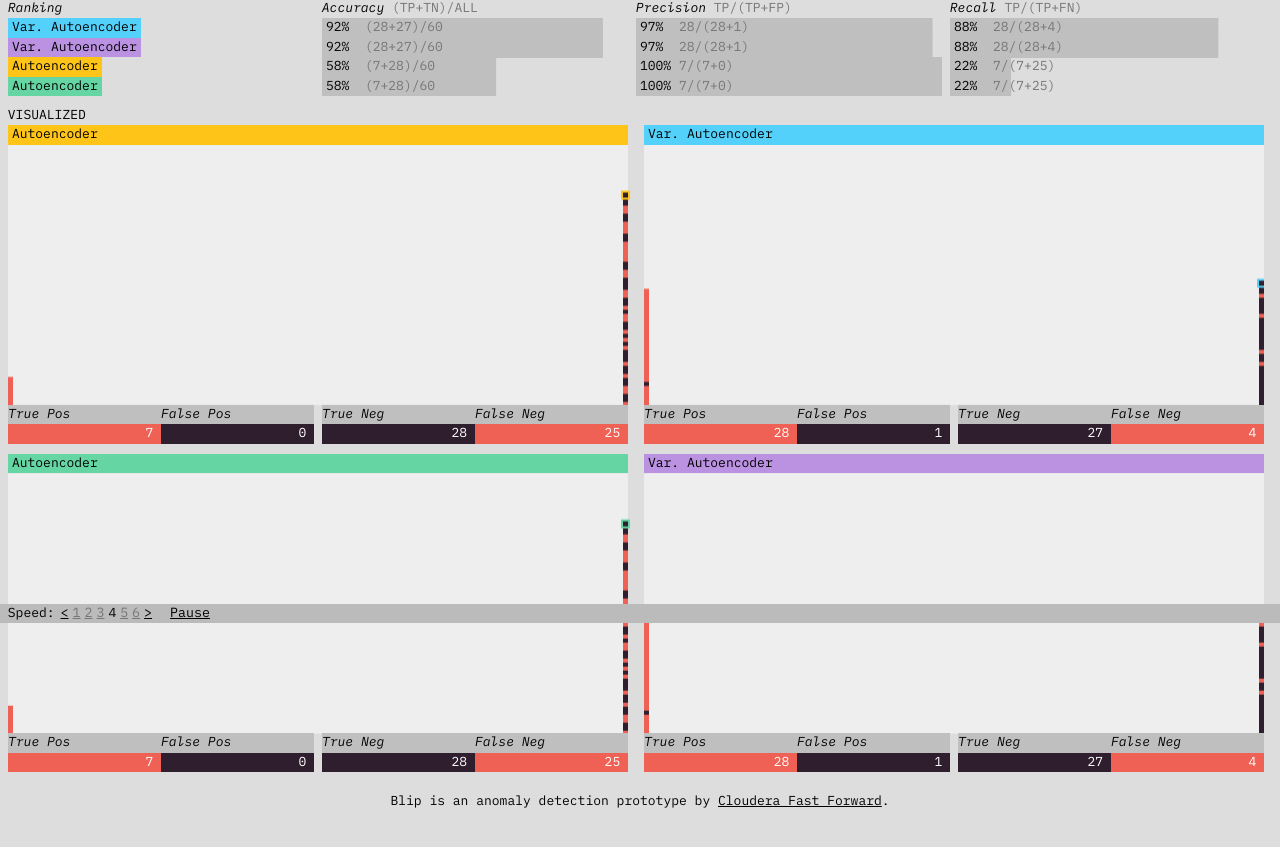
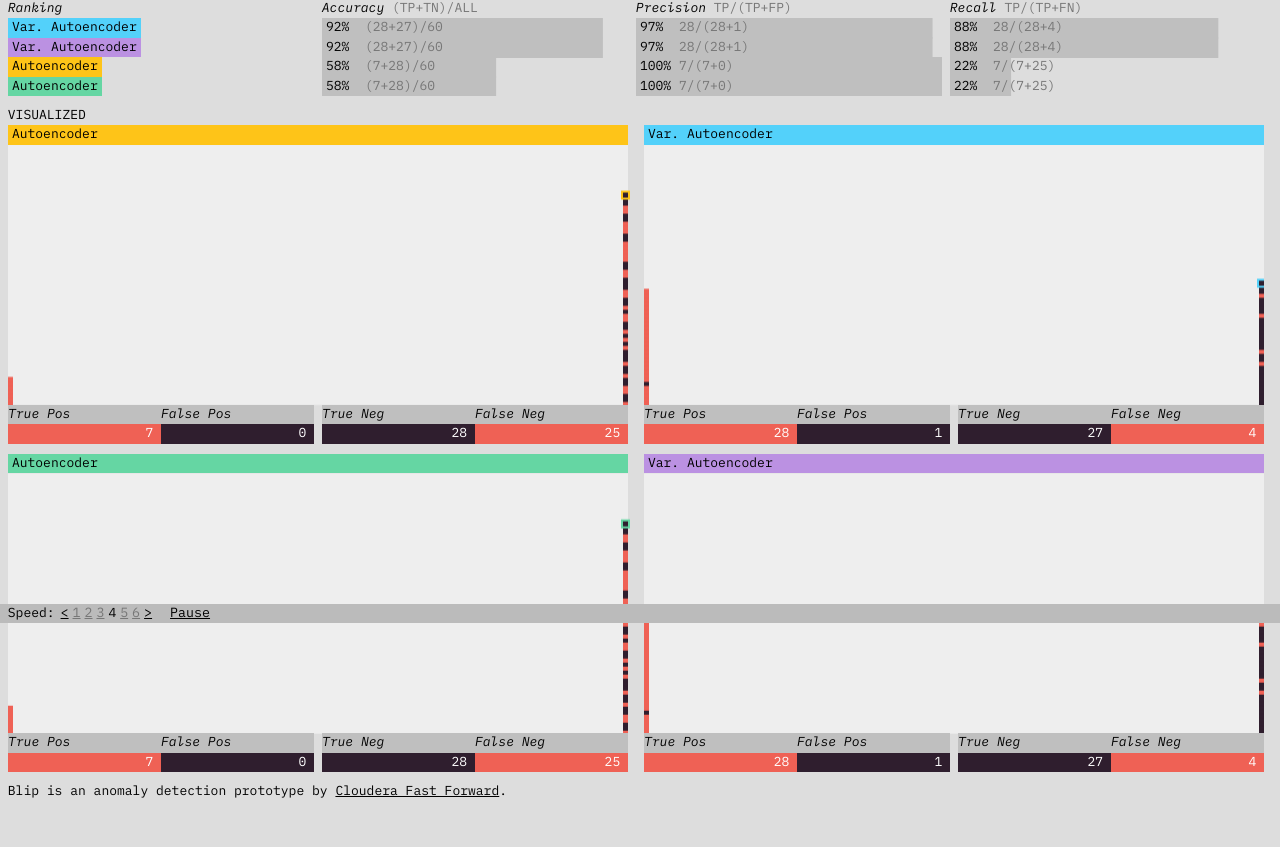
Before and after one commit to fastforwardlabs/ff12-frontend, a Next.js app: page / in a window 1280 px wide. Shown: the part 177-1024 px from the top of the page. Built offline with nearby package versions, Linux system fonts and the light colour scheme.

Commit message:
adjust footer

```diff
--- a/pages/index.js
+++ b/pages/index.js
@@ -787,9 +787,8 @@ export default function Index() {
             style={{
               paddingLeft: '1ch',
               paddingRight: '1ch',
-              marginTop: rlh / 2,
-              textAlign: 'center',
-              marginBottom: rlh + rlh,
+              marginTop: 0,
+              marginBottom: rlh / 2 + rlh,
             }}
           >
             Blip is an anomaly detection prototype by{' '}
```
